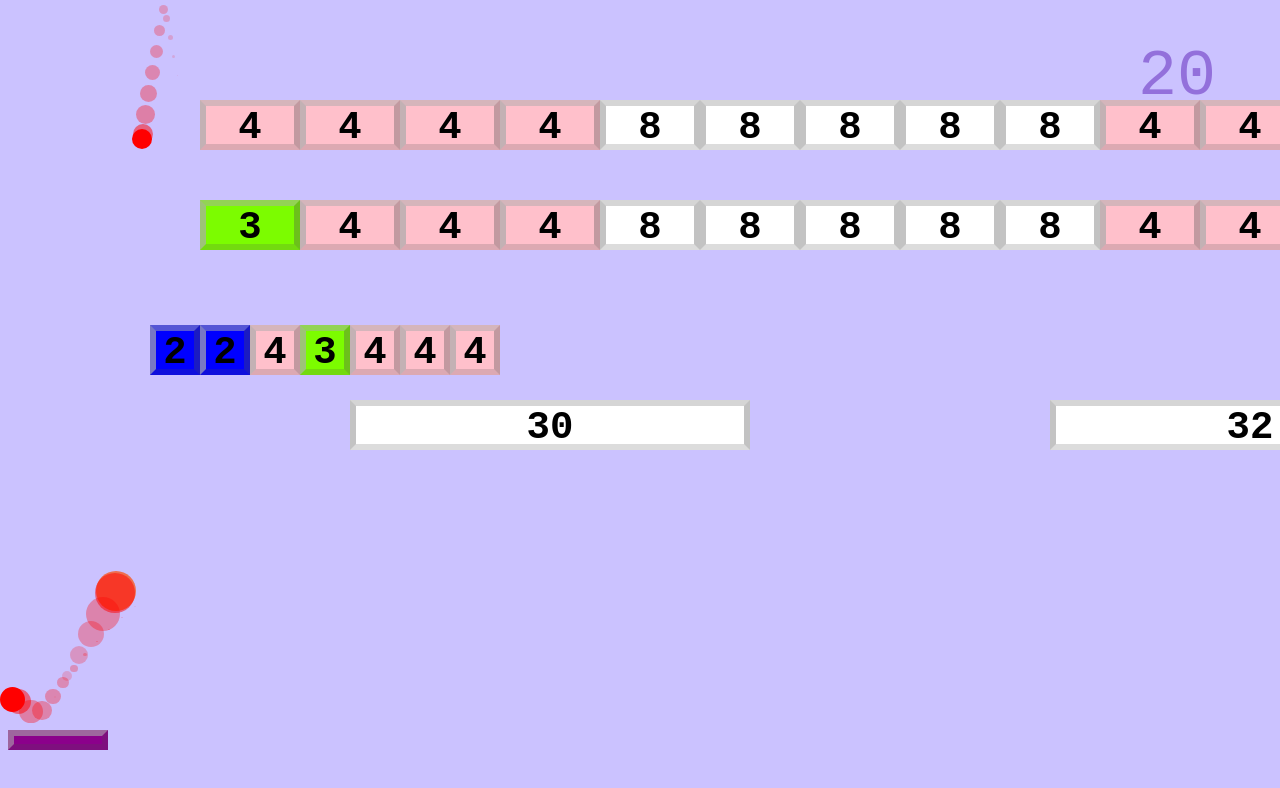
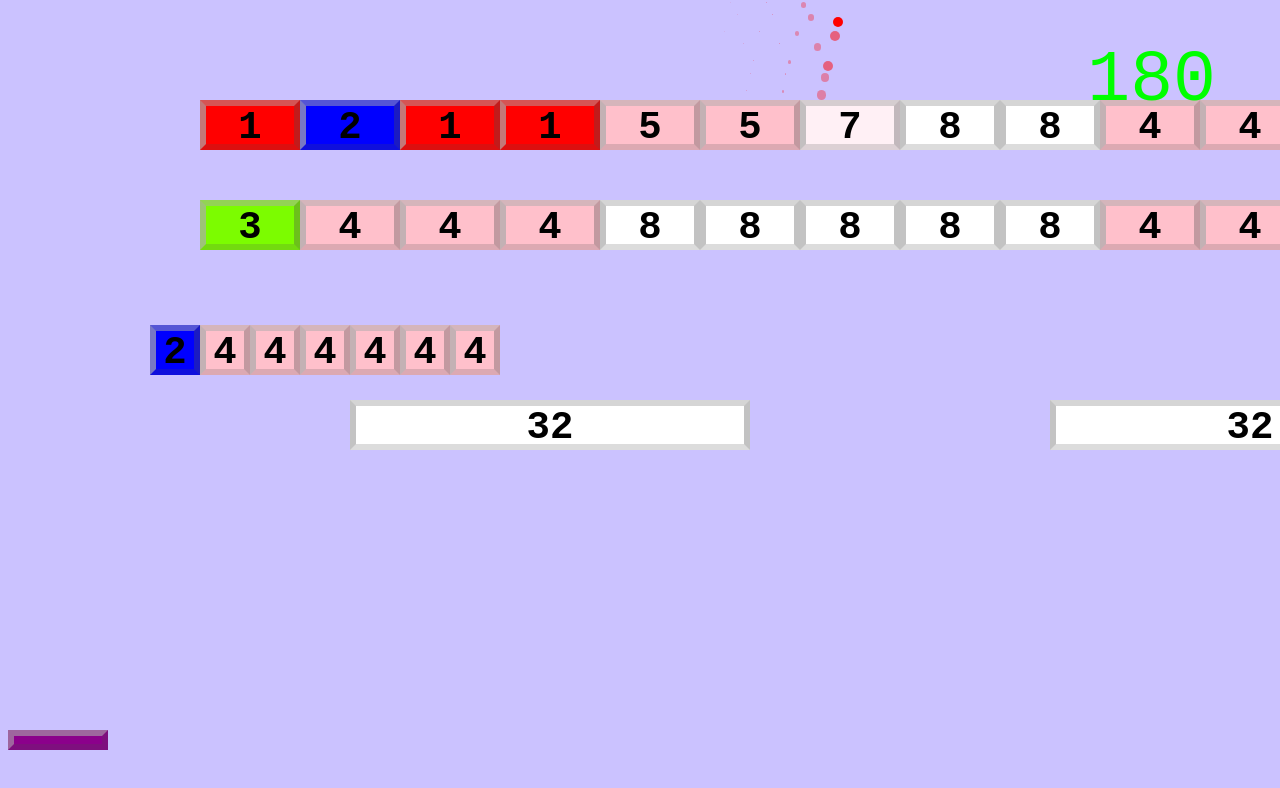
Before and after one commit to Andser99/Brick, a website with bundled scripts: page public/html/b.html in a window 1280 px wide. Built offline with nearby package versions, Linux system fonts and the light colour scheme.

Commit message:
collision update

```diff
--- a/public/css/style.css
+++ b/public/css/style.css
@@ -1,8 +1,12 @@
 html * {
-    cursor: none;
+    /* cursor: none; */
 }
 body {
     background-color: #cbc2ff;
+}
+.canvas {
+    width: 100%;
+    height: 100%;
 }
 .player {
     background-color: darkmagenta;
--- a/public/html/b.html
+++ b/public/html/b.html
@@ -14,6 +14,7 @@
     <script type="module" src="../js/Player.js"></script>
     <script type="module" src="../js/Util.js"></script>
     <script type="module" src="../js/Game.js"></script>
+    <canvas id="canvas" class="canvas"></canvas>
     <div id="player_score" class="score"></div>
     <div id="game_container">
         <div id="player" class="player"></div>
--- a/public/js/Ball.js
+++ b/public/js/Ball.js
@@ -80,13 +80,18 @@ export class Ball extends GameObject {
         setTimeout(() => {this.container.removeChild(trailBall)}, Ball.TRAIL_ITERATIONS * Ball.TRAIL_PERIOD + Ball.TRAIL_PERIOD);
     }
 
+    updateMouse(e) {
+        this.posX += e.movementX;
+        this.posY += e.movementY;
+        this.setPos(this.posX, this.posY);
+    }
+
     update() {
         if (GameObject.gameIteration % Math.floor(this.h / 10) == 0)
             this.createTrailingImage();
         if (this.type == "manual"){
             this.setPos(this.posX, this.posY);
             this.checkCollision();
-            console.log(`X:${this.posX} Y:${this.posY}`);
             return;
         }
         var unit = Math.sqrt(this.vectorX*this.vectorX + this.vectorY*this.vectorY);
@@ -149,19 +154,43 @@ export class Ball extends GameObject {
                 // console.log(obj.posY + " " + this.posY + " " + this.h);
                 if (this.posX + this.w > obj.posX && this.posX < obj.posX + obj.w && this.posY + this.h > obj.posY && this.posY < obj.posY + obj.h) {
                     //collision side check with intersection depth
-                    var dx=(this.posX+this.w/2)-(obj.posX+obj.w/2);
-                    var dy=(this.posY+this.h/2)-(obj.posY+obj.h/2);
-                    var width=(this.w+obj.w)/2;
-                    var height=(this.h+obj.h)/2;
-                    var crossWidth=width*dy;
-                    var crossHeight=height*dx;
-                    var collision='none';
-                    if(Math.abs(dx)<=width && Math.abs(dy)<=height){
-                        if(crossWidth>crossHeight){
-                            collision=(crossWidth>(-crossHeight))?'b':'l';
-                        }else{
-                            collision=(crossWidth>-(crossHeight))?'r':'t';
+                    var dx = (this.posX+this.w/2)-(obj.posX+obj.w/2); //position difference   along the x axis
+                    var dy = (this.posY+this.h/2)-(obj.posY+obj.h/2); //                      along the y axis
+                    var width = (this.w+obj.w)/2;
+                    var height = (this.h+obj.h)/2;
+
+                    //Multiply crossheight by the distance vector square which increases
+                    //the crosswidth "weight" in the corresponding distance, creating
+                    //more natural bounces in that direction
+                    var crossWidth = width*dy * Math.pow(this.vectorY, 2);
+                    var crossHeight = height*dx * Math.pow(this.vectorX, 2);
+                    var collision = 'none';
+                    //Letters indicate the side of the object that was hit, not the ball
+                    if(Math.abs(dx) <= width && Math.abs(dy) <= height){
+                        if (this.vectorX > 0 && this.vectorY > 0) {
+                            collision = crossWidth > crossHeight ? 'l' : 't';
+                            console.log(`left top ${collision}`);
                         }
+                        if (this.vectorX < 0 && this.vectorY > 0) {
+                            collision = crossWidth>-(crossHeight) ? 'r' : 't';
+                            console.log(`right top ${collision}`);
+                        }
+                        if (this.vectorX < 0 && this.vectorY < 0) {
+                            collision = crossWidth > crossHeight ? 'b' : 'r';
+                            console.log(`bottom right ${collision}`);
+                        }
+                        if (this.vectorX > 0 && this.vectorY < 0) {
+                            collision = (crossWidth>-(crossHeight)) ? 'b' : 'l';
+                            console.log(`bottom left ${collision}`);
+                        }
+                        //Old bounce check, doesn't account for the direction of the ball
+                        //e.g. a ball moving down and right could bounce from the right wall
+                        //the right wall could never be hit from that direction of movement
+                        // if(crossWidth > crossHeight) {
+                        //     collision = (crossWidth>-(crossHeight))?'b':'l';
+                        // } else {
+                        //     collision = (crossWidth>-(crossHeight))?'r':'t';
+                        // }
                     }
 
                     switch(collision) {
@@ -189,7 +218,6 @@ export class Ball extends GameObject {
                             diffX = -1;
                             diffY = -1;
                     }
-                    obj.collide(this);
                     if (obj instanceof Player) {
                         this.vectorX += 2*((this.posX + this.w/2) - (obj.posX + obj.w/2))/obj.w;
                         this.vectorY *= -1;
@@ -198,9 +226,26 @@ export class Ball extends GameObject {
                     else {
                         this.vectorX *= diffX;
                         this.vectorY *= diffY;
-                        // this.setPos(this.posX + (prevX - this.posX), this.posY + (prevY - this.posY));
-                        this.setPos(prevX + 1.5*(prevX - this.posX), prevY + 1.5*(prevY - this.posY));
+                        switch(collision) {
+                            case('t'):
+                                this.setPos(prevX + 2*(prevX - this.posX), obj.posY - this.h);
+                                break;
+                            case('b'):
+                                this.setPos(prevX + 2*(prevX - this.posX), obj.posY + obj.h);
+                                break;
+                            case('l'):
+                                this.setPos(obj.posX - this.w, prevY + 2*(prevY - this.posY));
+                                break;
+                            case('r'):
+                                this.setPos(obj.posX + obj.w, prevY + 2*(prevY - this.posY));
+                                break;
+                            // default:
+                            //     this.setPos(this.posX + (prevX - this.posX), this.posY + (prevY - this.posY));
+                        }
                     }
+                    obj.collide(this);
+                //return here if only the first collision found should count
+                break;
                 }
             }
         }
--- a/public/js/Game.js
+++ b/public/js/Game.js
@@ -5,6 +5,42 @@ import { Brick } from './Brick.js';
 import { Ball } from './Ball.js';
 
 
+var cursorX = 50;
+var cursorY = 50;
+var mouseControllableList = new Array();
+
+function updatePosition(e) {
+    for (let x of mouseControllableList) {
+        x.updateMouse(e);
+    }
+    cursorX += e.movementX;
+    cursorY += e.movementY;
+}
+
+function initPointerLock() {
+    document.addEventListener('pointerlockchange', lockChangeAlert, false);
+    document.addEventListener('mozpointerlockchange', lockChangeAlert, false);
+
+    function lockChangeAlert() {
+        if (document.pointerLockElement === canvas ||
+            document.mozPointerLockElement === canvas) {
+            console.log('Pointer locked');
+            document.addEventListener("mousemove", updatePosition, false);
+        } else {
+            console.log('Pointer unlocked');
+            document.removeEventListener("mousemove", updatePosition, false);
+        }
+    }
+
+    var canvas = document.getElementById("canvas");
+    canvas.requestPointerLock = canvas.requestPointerLock || canvas.mozRequestPointerLock;
+
+    document.exitPointerLock = document.exitPointerLock || document.mozExitPointerLock;
+
+    canvas.onclick = function() {
+        canvas.requestPointerLock();
+    };
+}
 
 function startGame() {
     document.addEventListener('contextmenu', function (e) {
@@ -14,39 +50,40 @@ function startGame() {
     var container = document.getElementById("game_container");
     container.left = 0;
     container.right = window.innerWidth
-    || document.documentElement.clientWidth
-    || document.body.clientWidth;
+        || document.documentElement.clientWidth
+        || document.body.clientWidth;
     container.bottom = window.innerHeight
-    || document.documentElement.clientHeight
-    || document.body.clientHeight;
+        || document.documentElement.clientHeight
+        || document.body.clientHeight;
     container.top = 0;
     Brick.docInit(document);
+    initPointerLock();
 
 
 
 
     //Initialize player
     const playerElement = document.getElementById("player");
-    const player = new Player(100, 10, playerElement, 0, container.bottom - 70, document.getElementById("player_score"));
+    const player = new Player(100, 10, playerElement, 0, container.bottom - 70, document.getElementById("player_score"), cursorX);
+    mouseControllableList.push(player);
 
     //Test mod
     var modA = new Modifier("UniversalScale++", new EnlargerEffect(3), player);
     var modB = new Modifier("Width1++", new WidenerEffect(2), player);
     var modC = new Modifier("Width2++", new WidenerEffect(1.75), player);
 
-    var ballA = new Ball("BallA", 5, 0.1, -1, 1600, 900, 20, 20, container, player);
+    var ballA = new Ball("BallA", 15, 0.1, -1, 1300, 900, 10, 10, container, player);
     var modD = new Modifier("WidthBall++", new EnlargerEffect(2), ballA);
-    var ballB = new Ball("BallB", 4, 0.3, -1, 100, 700, 25, 25, container, player);
-    var ballC = new Ball("BallC", 3, 0.5, -1, 200, 900, 40, 40, container, player);
-    var modE = new Modifier("SpeedBall++", new BallSpeedEffect(2), ballB);
+
+    // var ballB = new Ball("BallB", 4, 0.3, -1, 100, 700, 25, 25, container, player);
+    // var modE = new Modifier("SpeedBall++", new BallSpeedEffect(2), ballB);
+
+    // var ballC = new Ball("BallC", 3, 0.5, -1, 200, 900, 40, 40, container, player);
 
 
     // var ballManual = new Ball("BallManual", 0, 0, 0, 300, 900, 25, 25, container, player);
-    // document.addEventListener('mousemove', (e) => {
-    //     ballManual.posX = e.x;
-    //     ballManual.posY = e.y;
-    // });
     // ballManual.type = "manual";
+    // mouseControllableList.push(ballManual);
 
     var brick0 = new Brick(400, 50, document.getElementById("brick0"), 1050, 400, 32);
     var brick1 = new Brick(400, 50, document.getElementById("brick1"), 350, 400, 32);
--- a/public/js/GameObject.js
+++ b/public/js/GameObject.js
@@ -26,6 +26,8 @@ export class GameObject {
         this.element = element;
     }
 
+    updateMouse(e) {}
+
     collide(collider) {}
 
     update() {}
--- a/public/js/Player.js
+++ b/public/js/Player.js
@@ -15,11 +15,30 @@ export class Player extends GameObject {
         this.scoreElement = scoreElement;
 
 
-        this.handleMousemove = (event) => {
-            // console.log(`mouse position: ${event.x}:${event.y}`);
-            this.updatePos(event.x);
-        };
-        document.addEventListener('mousemove', this.handleMousemove);
+        // this.handleMousemove = (event) => {
+        //     // console.log(`mouse position: ${event.x}:${event.y}`);
+        //     this.updatePos(event.x);
+        // };
+        // document.addEventListener('mousemove', this.handleMousemove);
+    }
+
+    updateMouse(e) {
+        if (this.posX + e.movementX > -6 && this.posX + this.w + e.movementX < 1914) {
+            this.posX += e.movementX;
+            this.element.style.left = toPixels(this.posX+6);
+            this.element.style.top = toPixels(this.posY);
+        } else if (this.posX < 400 && e.movementX < 0) {
+            console.log("left edge snap");
+            this.posX = -6;
+            this.element.style.left = toPixels(this.posX+6);
+            this.element.style.top = toPixels(this.posY);
+        } else if (this.posX > 1500 && e.movementX > 0) {
+            console.log("right edge snap");
+            this.posX = 1914 - this.w;
+            this.element.style.left = toPixels(this.posX+6);
+            this.element.style.top = toPixels(this.posY);
+
+        }
     }
 
     updatePos(posX) {
```
